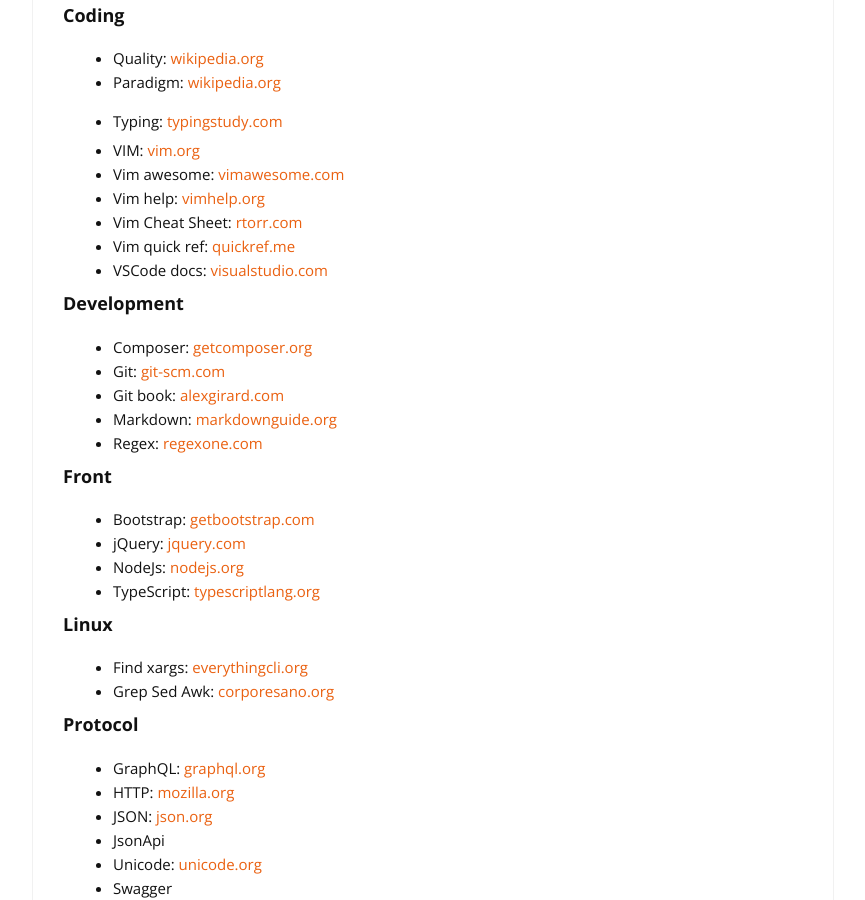
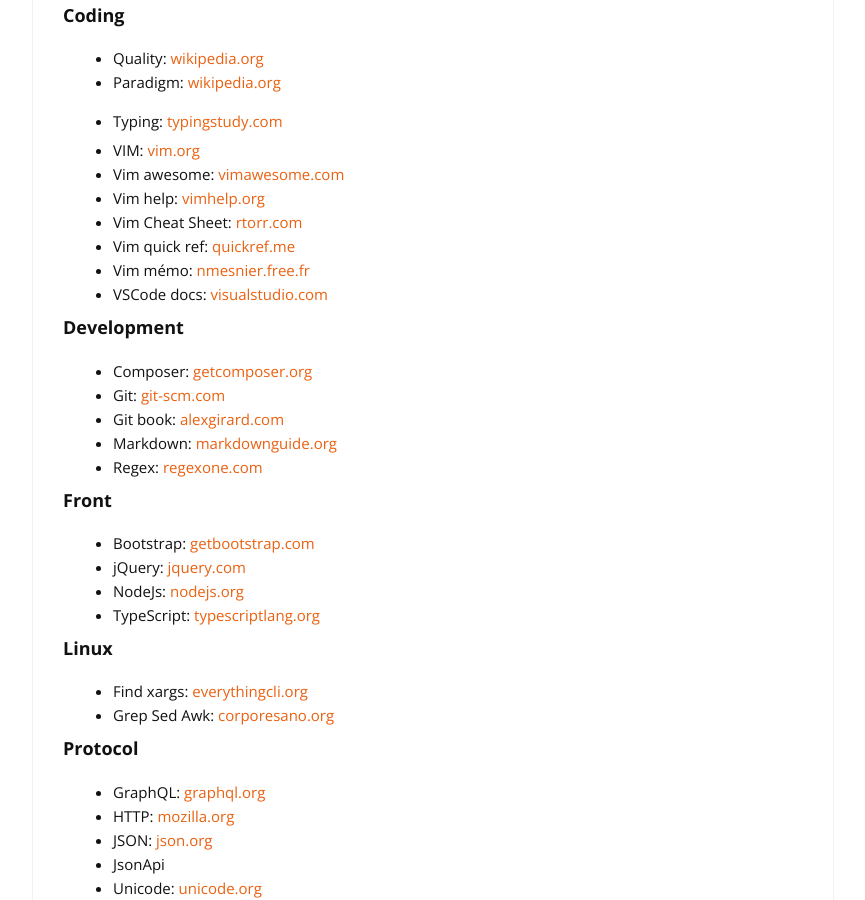
Before and after one commit to cylmat/cylmat.github.io, a Jekyll site: the page built from _pages/USEFUL.md, in a window 1280 px wide and 900 px high, scrolled down 1425 px. Shown: the whole window, without its empty margins (207-1072 px from the left). Built offline with Jekyll 4.4.1, drawn with Linux system fonts in a browser that asks for light colours; nearby versions of some CDN libraries.

Commit message:
Update USEFUL.md

```diff
--- a/_pages/USEFUL.md
+++ b/_pages/USEFUL.md
@@ -57,6 +57,7 @@
 - Vim help: [vimhelp.org](https://vimhelp.org)
 - Vim Cheat Sheet: [rtorr.com](https://vim.rtorr.com)
 - Vim quick ref: [quickref.me](https://quickref.me/vim)
+- Vim mémo: [nmesnier.free.fr](http://nmesnier.free.fr/vim.html)
 - VSCode docs: [visualstudio.com](https://code.visualstudio.com/docs)
 
 ### Development
```
